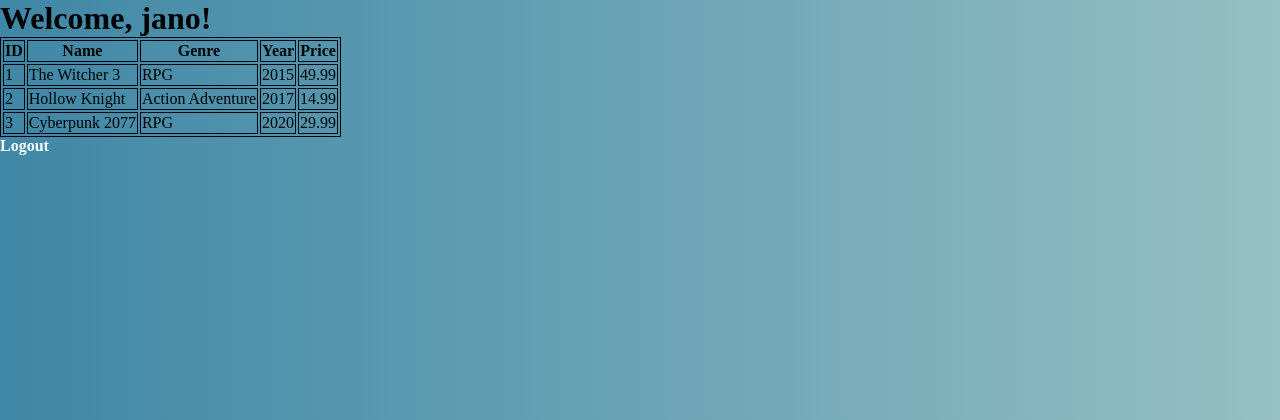
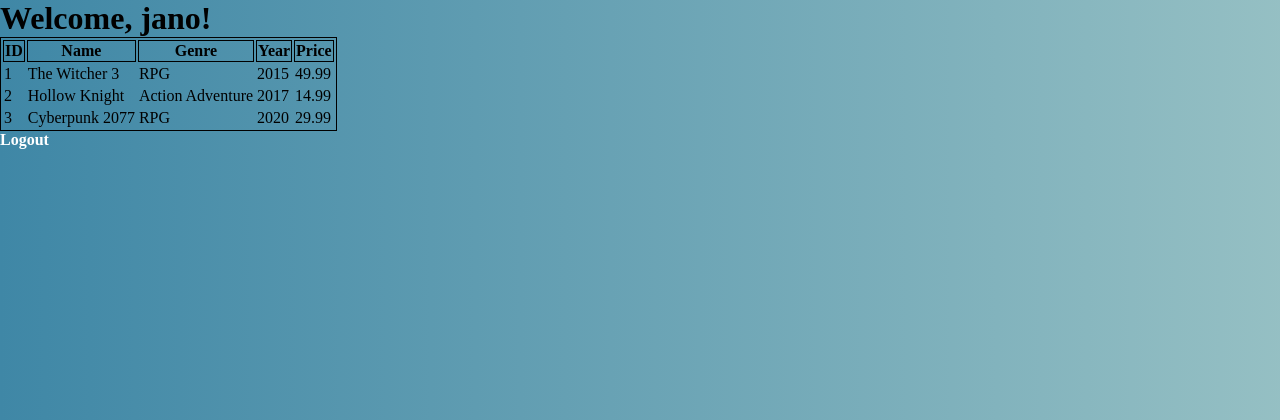
Before and after one commit to MilaNn7/LoginForm, a PHP site: page /welcome.php in a window 1280 px wide. Shown: the top 420 px of the page. Run offline with PHP 8.4, Linux system fonts and the light colour scheme; a user stored in the database is signed in; data comes from the database, SQL or seed files in the repository.

Commit message:
welcome.css

```diff
--- a/welcome.css
+++ b/welcome.css
@@ -27,6 +27,6 @@ a {
 span {
     text-decoration: underline;
 }
-table, th, td {
+table, th, tr {
   border: 1px solid;
 }
```
